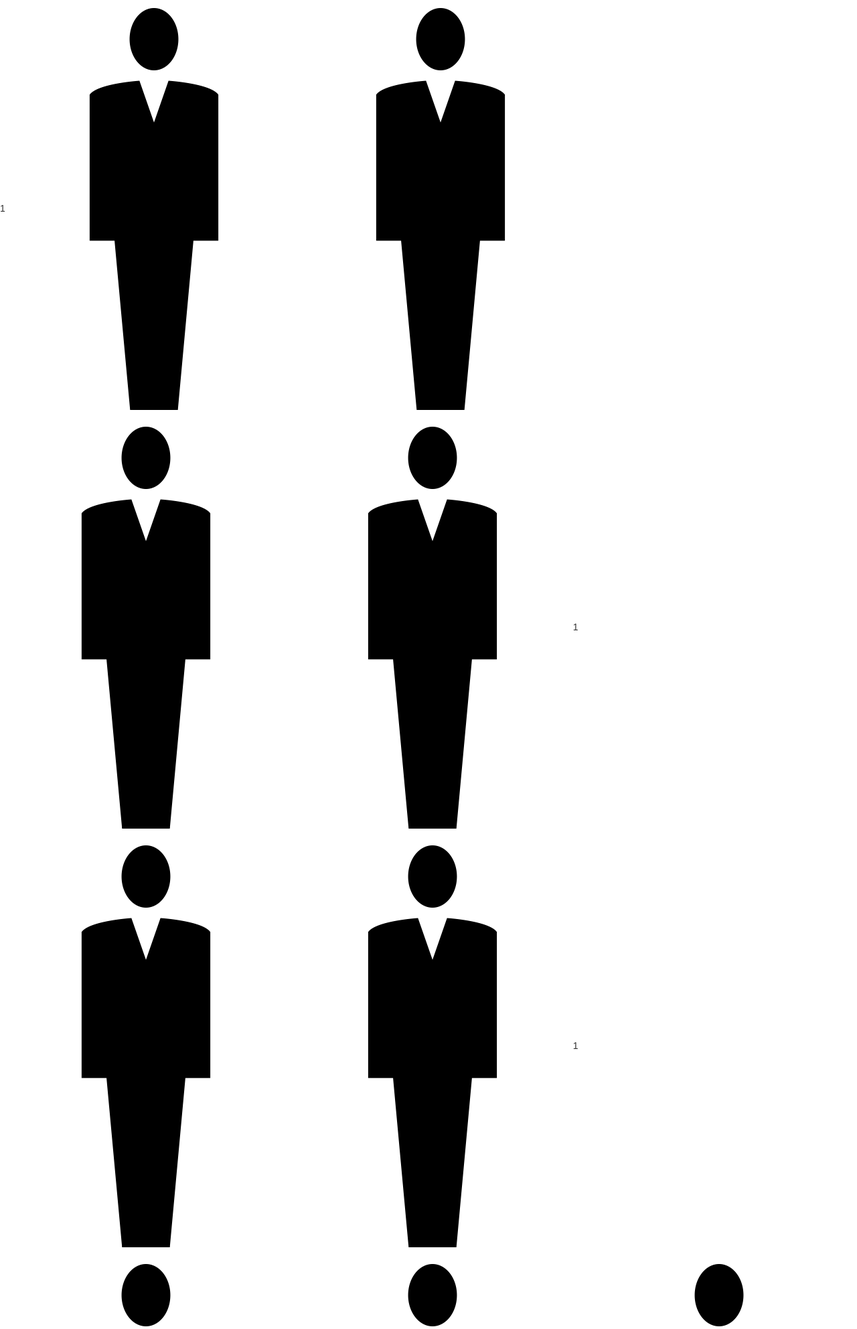
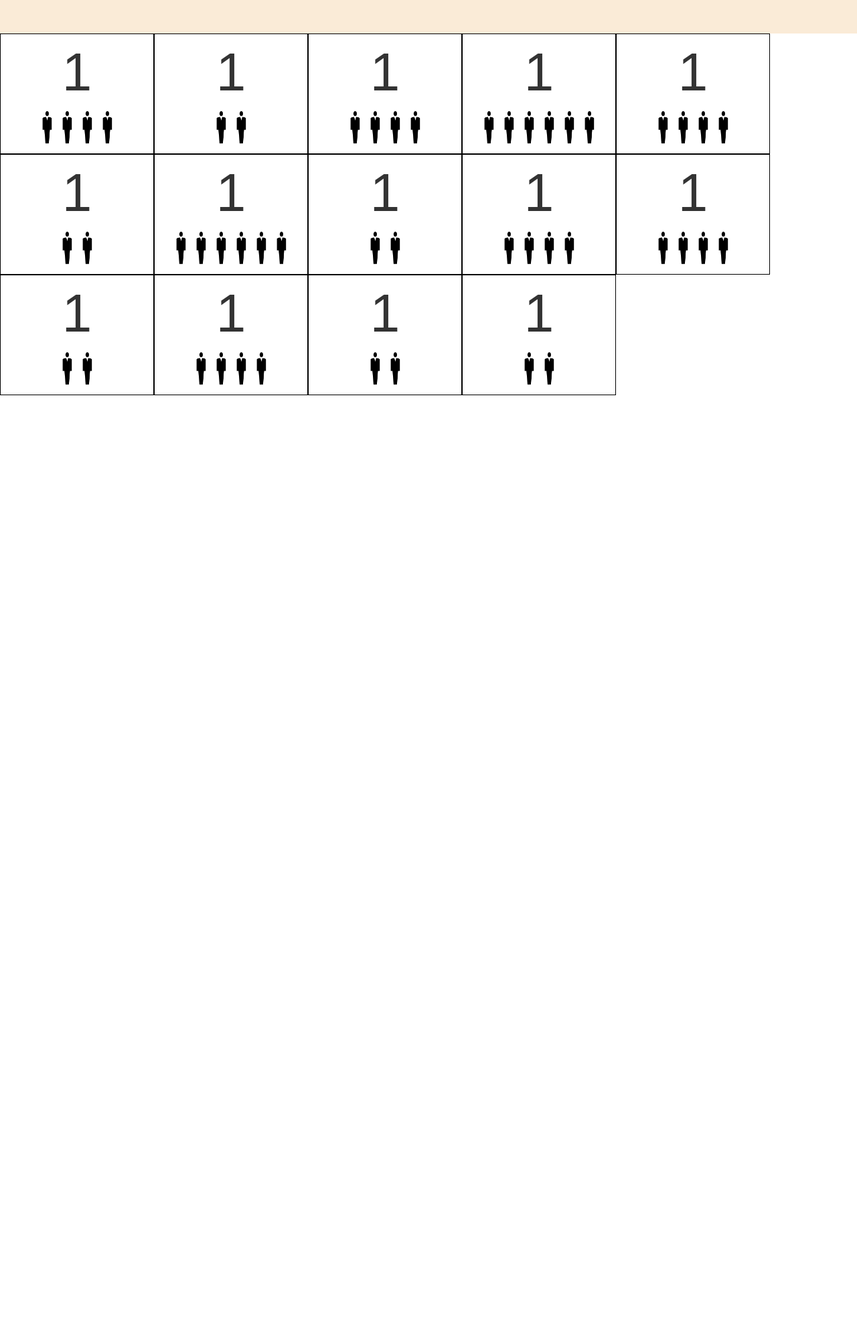
Before and after one commit to CS4-2016/resto, a PHP site: page /tables.php in a window 1280 px wide. Shown: the top 1984 px of the page at 67% size. After the commit the page ends 590 px from the top, so only its background shows below. Run offline with PHP 8.4, Linux system fonts and the light colour scheme.

Commit message:
Updated Table

```diff
--- a/css/style_jae.css
+++ b/css/style_jae.css
@@ -1,116 +1,33 @@
-html, body {
-    margin:0;
-    padding:0;
-    width: 100%;
-    height: 100%;
-    font-family: sans-serif;
+
+.resto-tables-span {
+     flex-direction: column;
+    border: 1px solid black;
+    height: 180px;
+    width: 230px;
+    text-align: center;
+    font-size: 80px;
 }
 
-.grad{
-	position: fixed;
-	top: -1px;
-	left: 0px;
-	right:0px;
-	bottom: 0px;
-	width: auto;
-	height: auto;
-	background-image: url(../img/pexels-photo-279835.jpeg);
-    -webkit-background-size: cover;
-    -moz-background-size: cover;
-    -o-background-size: cover;
-    background-size: cover;
-	opacity: 0.9;
+.table-respo {
+    width: 100%;
+      display:flex;
+     flex-wrap: wrap;
+
 }
 
-.container-resto {
-    position: relative;
-    width: 340px;
-    height: 280px;
-	background: #fff;
-    border-radius: 3px;
-    border: 1px solid #ccc;
-    box-shadow: 10px 10px 5px rgba(0, 0, 0, .1);
+.img-resto-table {
+    height: 50px;
+    width: 30px;
+    flex-direction: column;
 }
 
-.login-text-box{
-    color: #777;
-    margin: 10px;
-    margin-top: 12px;
-    margin-left: 18px;
-    width: 290px;
-    height: 35px;
-	border: 1px solid #c7d0d2;
-    border-radius: 2px;
-    box-shadow: inset 0 1.5px 3px rgba(190, 190, 190, .4), 0 0 0 5px #f5f7f8;
--webkit-transition: all .4s ease;
-    -moz-transition: all .4s ease;
-    transition: all .4s ease;
-	}
-.login-text-box:hover{
-    border: 1px solid #b6bfc0;
-    box-shadow: inset 0 1.5px 3px rgba(190, 190, 190, .7), 0 0 0 5px #f5f7f8;
+span {
+    display:flex;
+    align-items: center;
 }
 
-.login-text-box:focus,{
-    border: 1px solid #a8c9e4;
-    box-shadow: inset 0 1.5px 3px rgba(190, 190, 190, .4), 0 0 0 5px #e6f2f9;
+.nav-resto-table {
+    width: 100%;
+    background-color: antiquewhite;
+    height: 50px;
 }
-
-.table-list a {
-  display: inline-block;
-  margin-bottom: 8px;
-  width: calc(50% - 4px);
-  text-decoration: none;
-  color: black;
-}
-
-@media screen and (min-width: 50em) {
-  .table-list a {
-    width: calc(25% - 6px);
-  }
-}
-
-.table-list a:hover .table-resto-td1{
-    font-size:75px;
-}
-
-.table-list a:hover img {
-    -webkit-transform: scale(1.05);
-    transform: scale(1.05);
-}
-
-.table-list figure {
-  margin: 0;
-  overflow: hidden;
-}
-
-.table-resto {
-    min-height: 175px;
-    width: 100%;
-    border: 1px solid black;
-    opacity: 0.8;
-}
-
-.table-resto-td1 {
-    width: 50%;
-    text-align: center;
-    font-size: 70px;
-    border-right: 1px solid black;
-}
-
-.table-resto-td2 {
-    width: 50%;
-    margin-top: 10%;
-    text-align:center;
-}
-
-.img-table-customer {
-    height: 10%;
-    width: auto;
-    margin: 2px;
-}
-
-.background-img-table {
-	width: 100%;
-	height: 100%;
-}
--- a/tables.php
+++ b/tables.php
@@ -7,7 +7,9 @@
     <head>
         <?php require_once("head.php"); ?>
     </head>
+            <nav class="nav-resto-table">
 
+            </nav>
     <div class="table-respo">
         <span class="resto-tables-span">
             1
```
